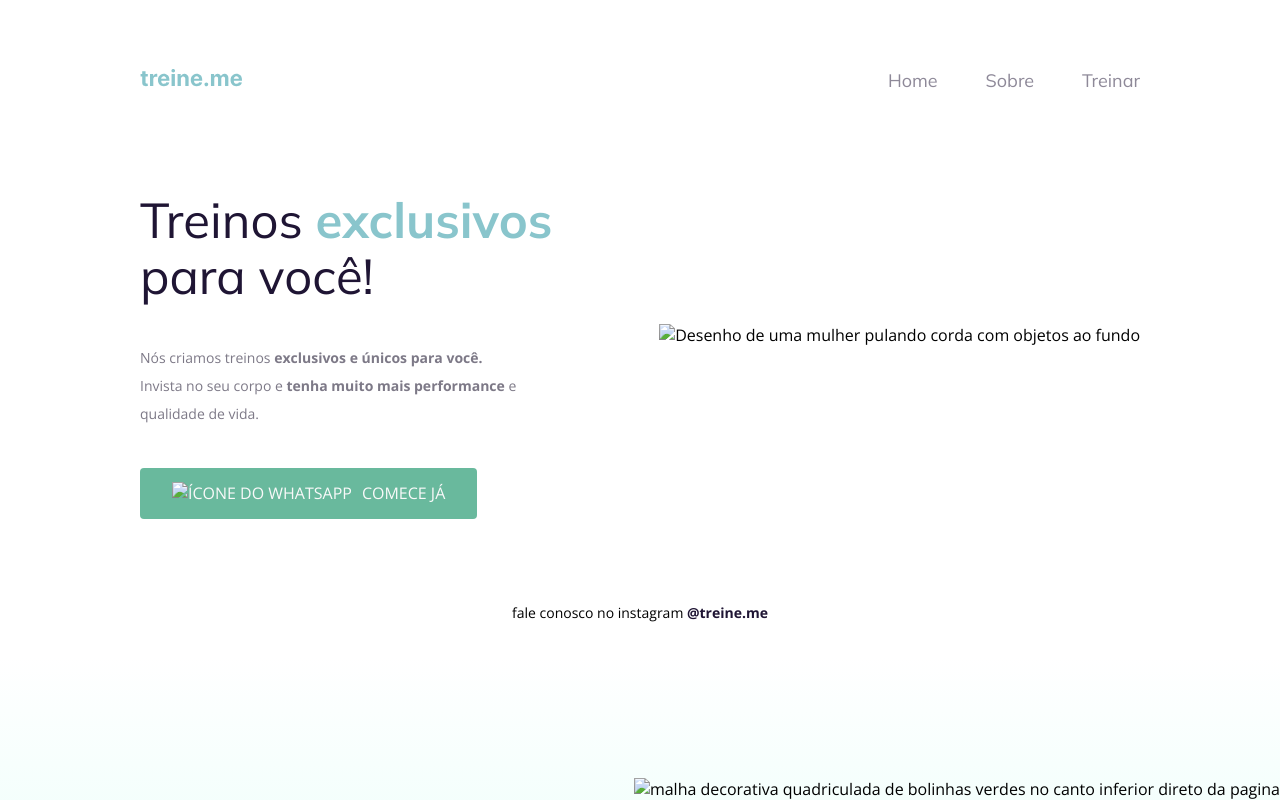
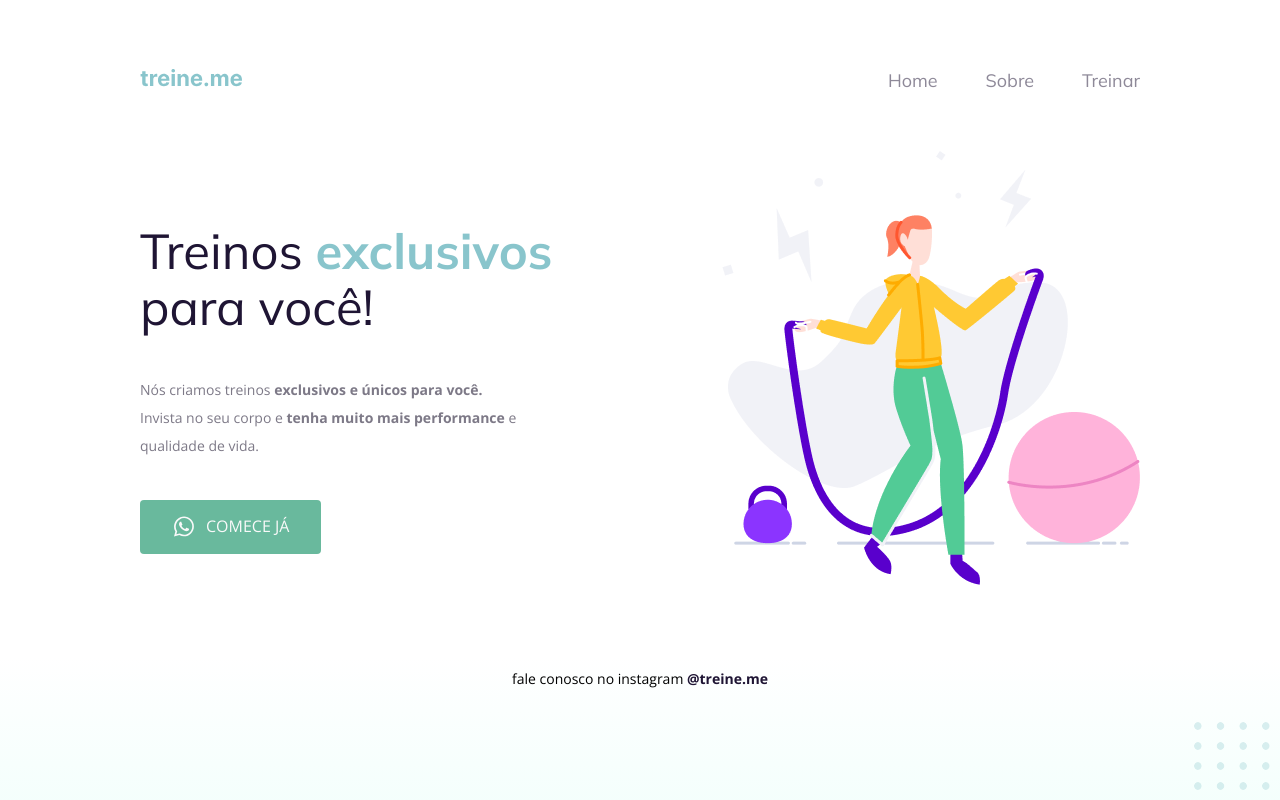
Before and after one commit to Leoatma/Treine.me, a plain HTML site: page index.html in a window 1280 px wide. Drawn offline with nearby package versions, Linux system fonts and the light colour scheme; the site is published under a folder, as on GitHub Pages, so addresses that start at the root find nothing.

Commit message:
adjust images

```diff
--- a/index.html
+++ b/index.html
@@ -40,12 +40,12 @@
       </p>
 
       <button>
-        <img src="/Images-projeto02/whatsapp 1.svg" alt="ícone do whatsapp">
+        <img src="./Images-projeto02/whatsapp 1.svg" alt="ícone do whatsapp">
         Comece Já
       </button>
     </section>
 
-    <img src="/Images-projeto02/fitness-jump.png" alt="Desenho de uma mulher pulando corda com objetos ao fundo">
+    <img src="./Images-projeto02/fitness-jump.png" alt="Desenho de uma mulher pulando corda com objetos ao fundo">
 
   </main>
 
@@ -56,6 +56,6 @@
 
 </div>
 
-  <img id="balls" src="/Images-projeto02/balls-decoration (1).svg" alt="malha decorativa quadriculada de bolinhas verdes no canto inferior direto da pagina">
+  <img id="balls" src="./Images-projeto02/balls-decoration (1).svg" alt="malha decorativa quadriculada de bolinhas verdes no canto inferior direto da pagina">
 </body>
 </html>
```
